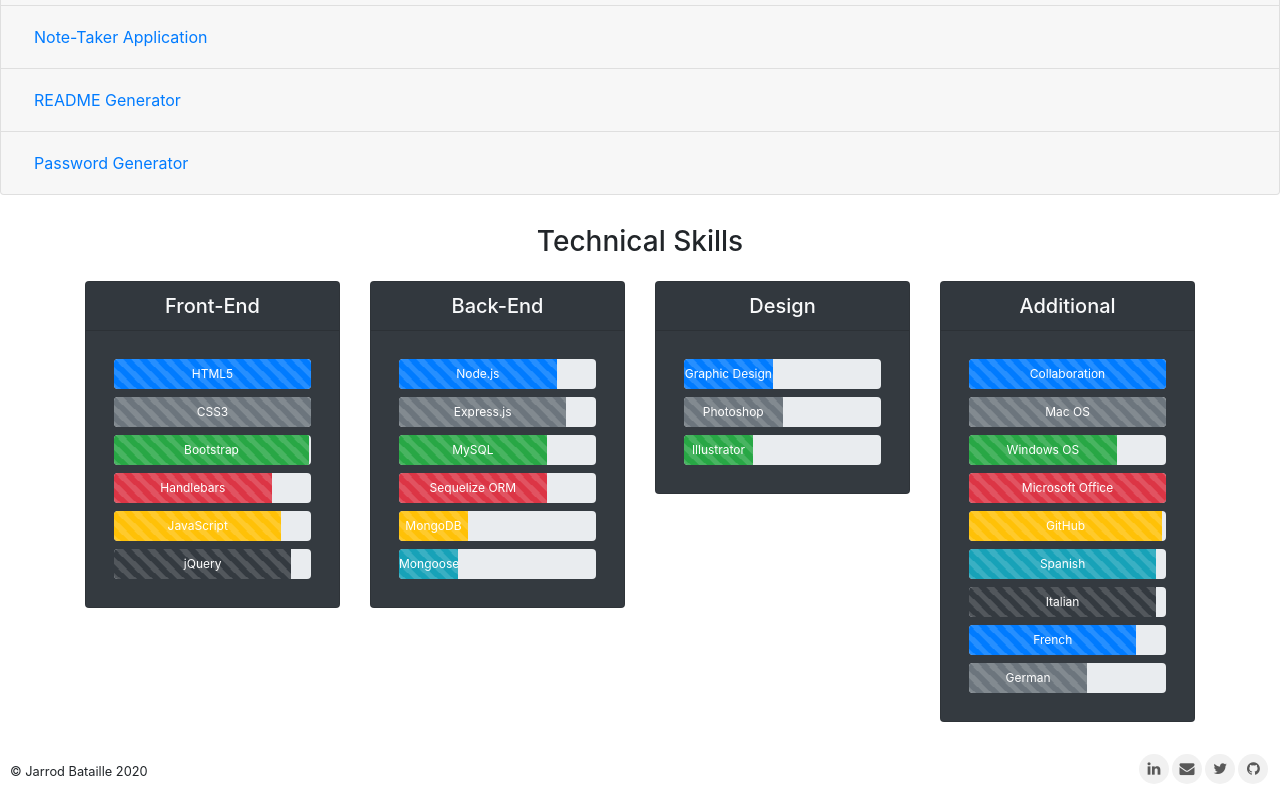
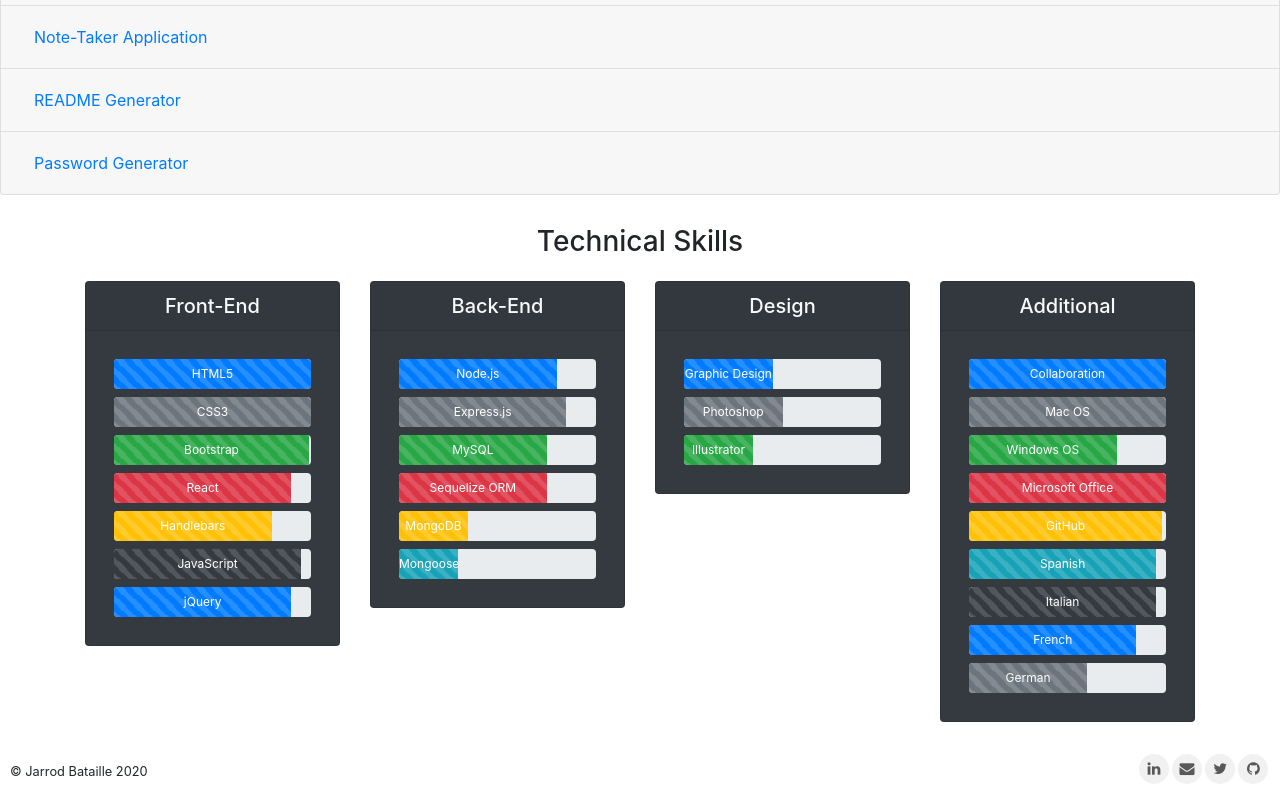
Before and after one commit to jtbataille/React-Portfolio, a React (Create React App) app: page /portfolio in a window 1280 px wide. Shown: the part 1854-2654 px from the top of the page. Built offline with nearby package versions, Linux system fonts and the light colour scheme.

Commit message:
adding more styling to home page and fixing bugs

```diff
--- a/src/pages/Home.js
+++ b/src/pages/Home.js
@@ -1,4 +1,6 @@
 import React from 'react';
+
+import '../styling/home.css';
 
 import Me from '../imgs/me.jpg';
 import jtbLogo from '../animations/jtbLogo.gif';
--- a/src/pages/Portfolio.js
+++ b/src/pages/Portfolio.js
@@ -346,13 +346,16 @@
                                 <div className="progress-bar progress-bar-striped progress-bar-animated bg-success" role="progressbar" style={{width:"99%"}} aria-valuenow="99" aria-valuemin="0" aria-valuemax="100">Bootstrap</div>
                             </div>
                             <div className="progress m-2" style={{height:"30px"}}>
-                                <div className="progress-bar progress-bar-striped progress-bar-animated bg-danger" role="progressbar" style={{width:"80%"}} aria-valuenow="80" aria-valuemin="0" aria-valuemax="100">Handlebars</div>
+                                <div className="progress-bar progress-bar-striped progress-bar-animated bg-danger" role="progressbar" style={{width:"90%"}} aria-valuenow="90" aria-valuemin="0" aria-valuemax="100">React</div>
                             </div>
                             <div className="progress m-2" style={{height:"30px"}}>
-                                <div className="progress-bar progress-bar-striped progress-bar-animated bg-warning" role="progressbar" style={{width:"85%"}} aria-valuenow="85" aria-valuemin="0" aria-valuemax="100">JavaScript</div>
+                                <div className="progress-bar progress-bar-striped progress-bar-animated bg-warning" role="progressbar" style={{width:"80%"}} aria-valuenow="80" aria-valuemin="0" aria-valuemax="100">Handlebars</div>
                             </div>
                             <div className="progress m-2" style={{height:"30px"}}>
-                                <div className="progress-bar progress-bar-striped progress-bar-animated bg-dark" role="progressbar" style={{width:"90%"}} aria-valuenow="90" aria-valuemin="0" aria-valuemax="100">jQuery</div>
+                                <div className="progress-bar progress-bar-striped progress-bar-animated bg-dark" role="progressbar" style={{width:"95%"}} aria-valuenow="95" aria-valuemin="0" aria-valuemax="100">JavaScript</div>
+                            </div>
+                            <div className="progress m-2" style={{height:"30px"}}>
+                                <div className="progress-bar progress-bar-striped progress-bar-animated bg-primary" role="progressbar" style={{width:"90%"}} aria-valuenow="90" aria-valuemin="0" aria-valuemax="100">jQuery</div>
                             </div>
                         </div>
                     </div>
--- /dev/null
+++ b/src/styling/home.css
@@ -0,0 +1,5 @@
+.jumbotron {
+    margin: 5px;
+    box-shadow: 10px 10px #BBB6B6;
+    border: 1px solid black;
+}
```
